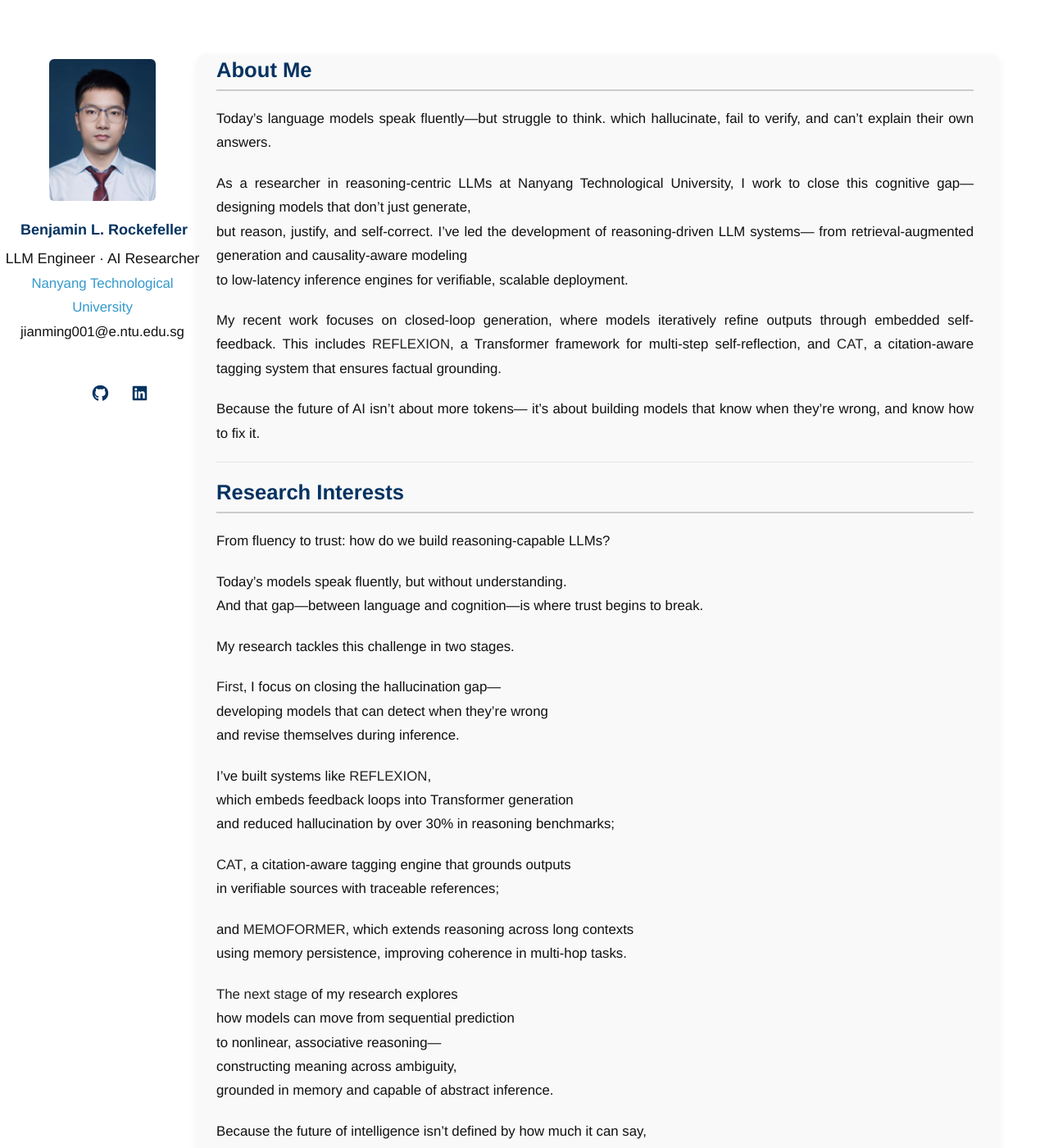
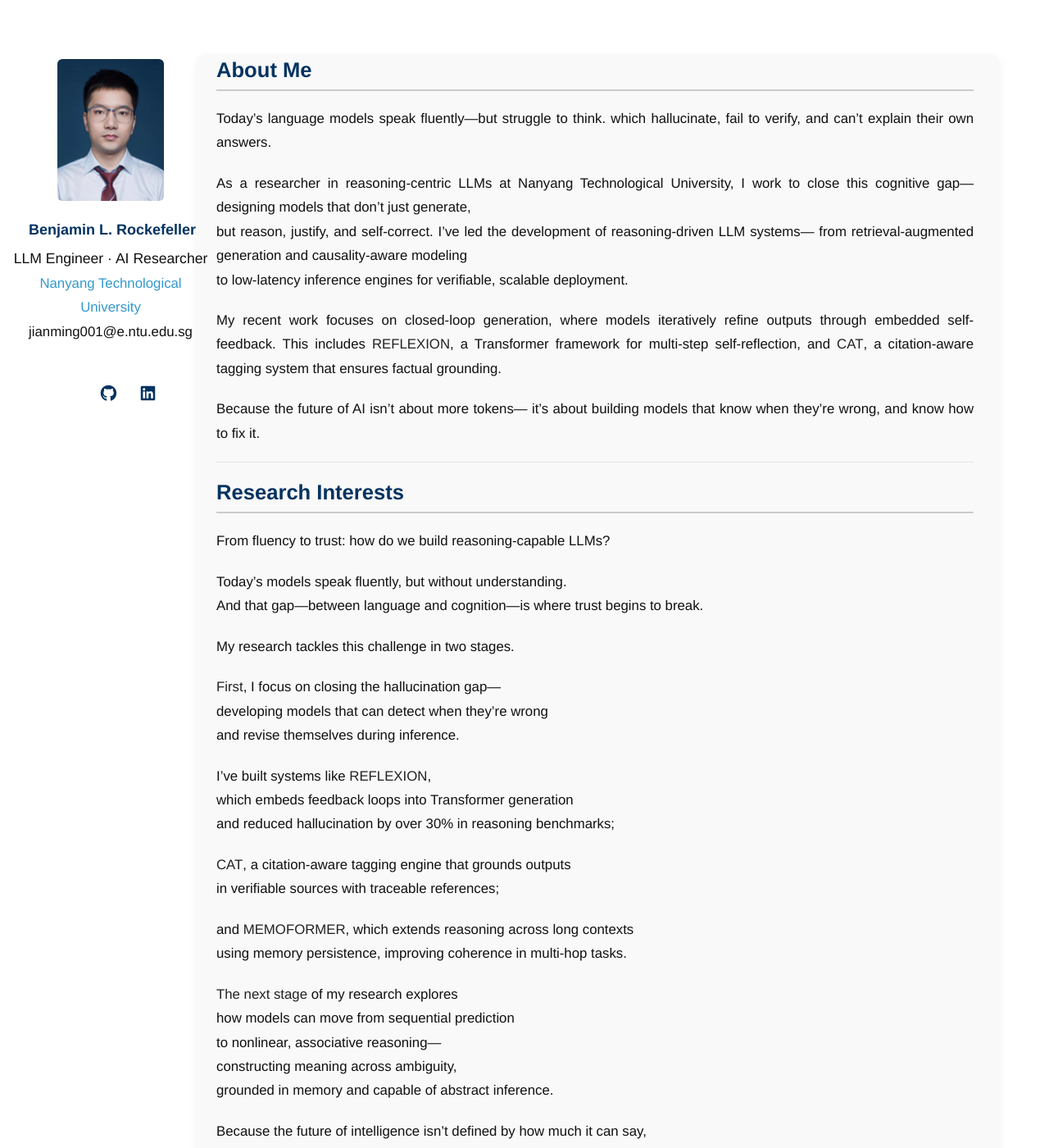
Before and after one commit to BenjaminRockefeller/benjaminrockefeller.github.io, a Jekyll site: the page built from index.md, in a window 1280 px wide and 1400 px high. Shown: the whole window at 82% size. Built offline with Jekyll 4.4.1, drawn with Linux system fonts in a browser that asks for light colours; a style sheet for code colours, icons or effects is not loaded; our own code applies the rules of GitHub Pages for plain Markdown files.

Commit message:
Update minimal-light.scss

```diff
--- a/_sass/minimal-light.scss
+++ b/_sass/minimal-light.scss
@@ -1317,3 +1317,23 @@
 header {
   width: 250px;  /* 如果之前是220px，可能太窄 */
 }
+/* 添加在 style.scss 或 style-no-dark-mode.scss */
+.positionline,
+.education {
+  font-size: 13.5px;
+  line-height: 1.4;
+  font-weight: 400;
+  color: #444;
+  text-align: center;
+  white-space: nowrap;  /* 强制不换行 */
+  margin: 4px 0;
+}
+.wrapper {
+  width: 1160px;
+  margin: 0 auto;
+}
+
+header {
+  text-align: center;
+  padding-left: 10px; /* 原来可能是 20px 或更多 */
+}
```
